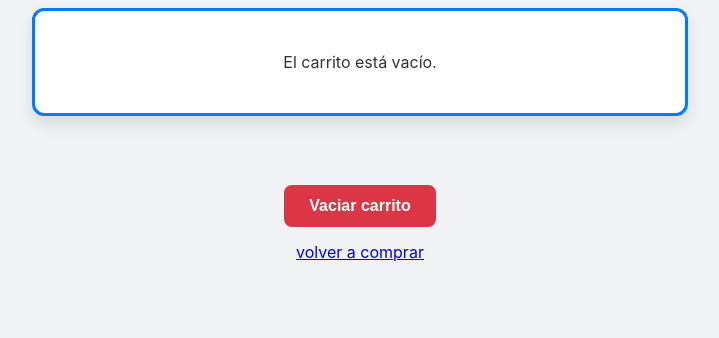
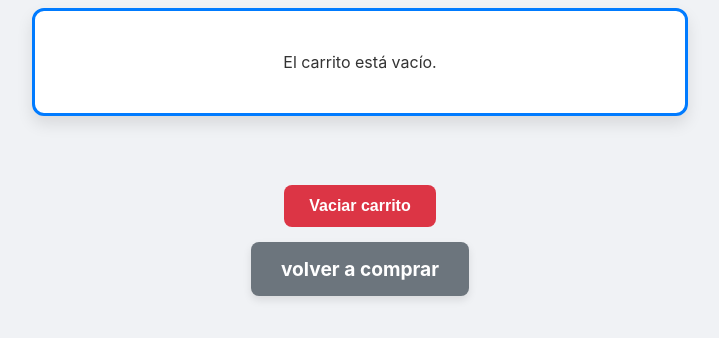
Before and after one commit to Zilebkrk/ProyectoFinal-lopezMariano, a plain HTML site: page html/carrito.html in a window 1280 px wide. Shown: the part 136-474 px from the top of the page, without its empty margins (280-999 px from the left). Drawn offline with Linux system fonts and the light colour scheme.

Commit message:
comentario

```diff
--- a/html/carrito.html
+++ b/html/carrito.html
@@ -11,7 +11,7 @@
     <div id="carrito"></div>
     <h2 id="total"></h2>
     <button id="vaciar-carrito">Vaciar carrito</button>
-    <a href="../index.html">volver a comprar</a>
+    <a class="boton" href="../index.html">volver a comprar</a>
 
     <script src="../javascript/carrito.js" defer></script>
 </body>
```
Also changed, not shown: 1 other file.
